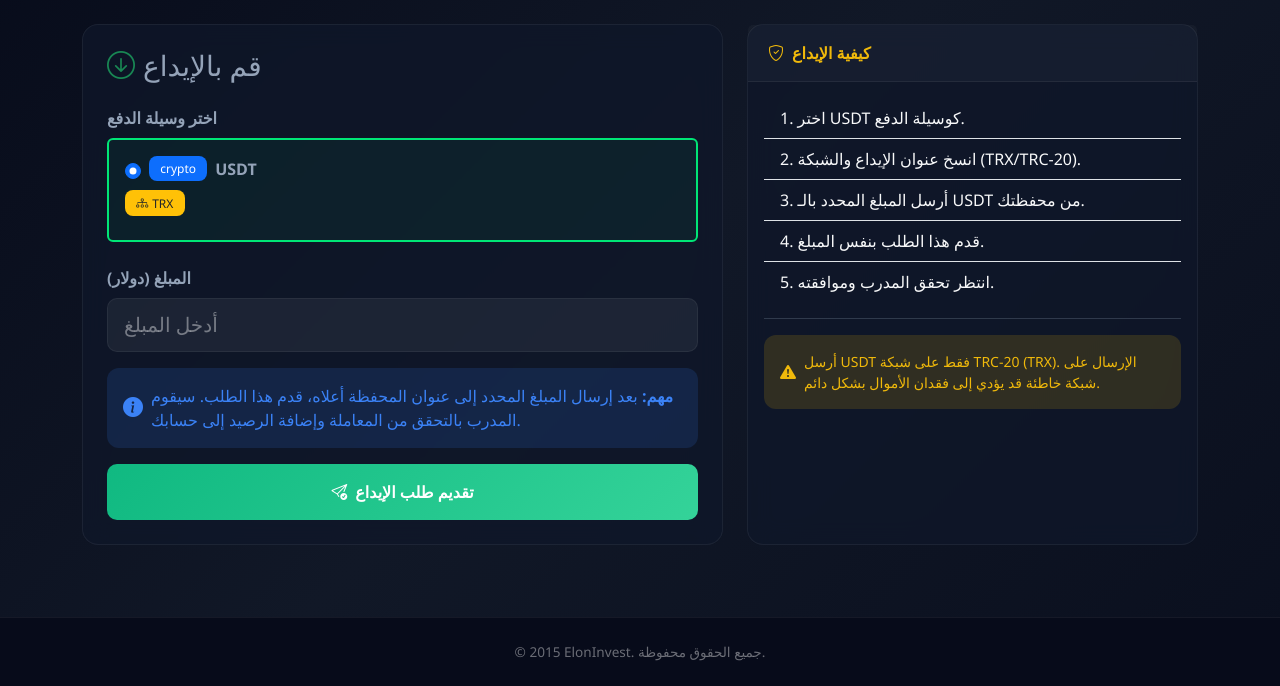
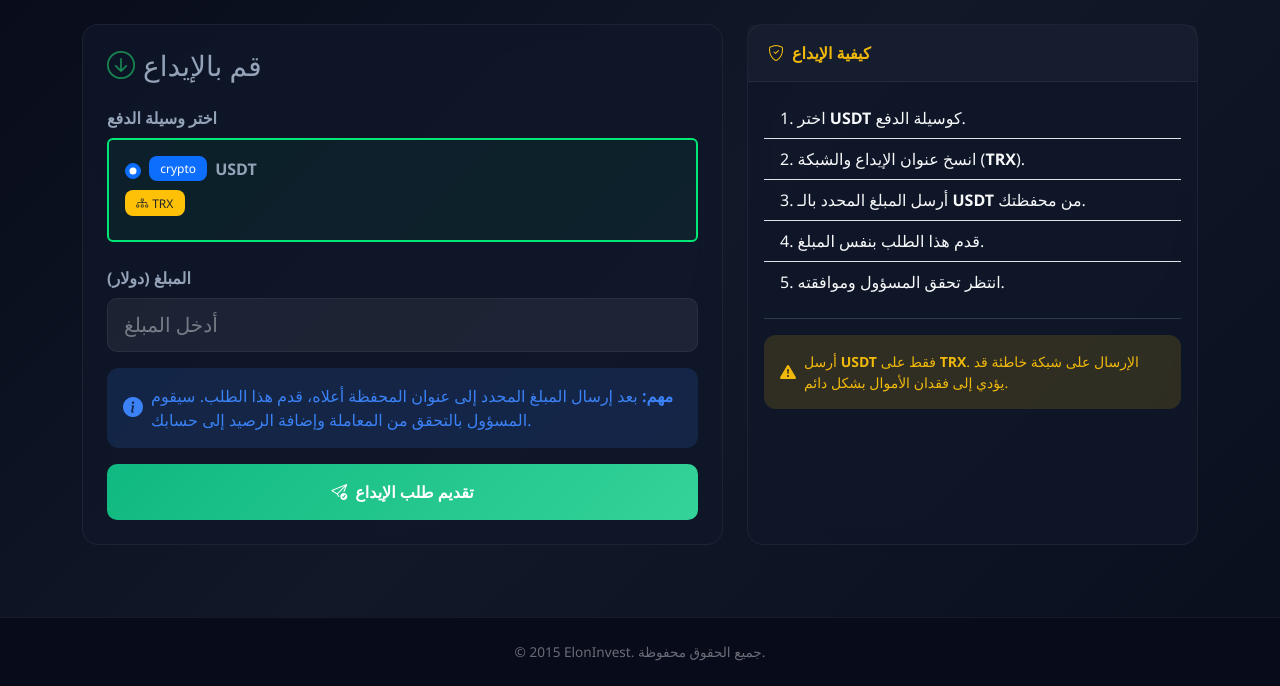
Before and after one commit to txglobalpro/eloninvest1, a Flask app: page /investment/deposit in a window 1280 px wide. Shown: the part 125-811 px from the top of the page. Run offline with Flask 3, Linux system fonts and the light colour scheme; a user stored in the database is signed in; data comes from the database, SQL or seed files in the repository.

Commit message:
fix(deposit): dynamic instructions/warning based on selected payment method

```diff
--- a/templates/investment/deposit.html
+++ b/templates/investment/deposit.html
@@ -23,7 +23,8 @@
                             {% endif %}
                         {% endfor %}
                         {% endif %}
-                        <div class="pm-card mb-3 p-3 rounded" data-pm-id="{{ pm.id }}" style="cursor:pointer;border:2px solid var(--border-color);transition:all 0.2s;">
+                        {% set cur = pm.label.split(' ')[0] %}
+                        <div class="pm-card mb-3 p-3 rounded" data-pm-id="{{ pm.id }}" data-currency="{{ cur }}" data-network="{{ ns.network }}" style="cursor:pointer;border:2px solid var(--border-color);transition:all 0.2s;">
                             <div class="d-flex align-items-center mb-2">
                                 <input type="radio" name="payment_method_id" value="{{ pm.id }}" class="form-check-input me-2" id="pm{{ pm.id }}" {{ 'checked' if loop.first }}>
                                 <span class="badge bg-{{ 'primary' if pm.type == 'crypto' else 'info' if pm.type == 'paypal' else 'secondary' if pm.type == 'bank' else 'success' }} me-2">{{ pm.type }}</span>
@@ -57,7 +58,7 @@
                         <i class="bi bi-info-circle-fill me-2 fs-5"></i>
                         <div>
                             <strong>{{ 'Important' if lang == 'en' else 'مهم' }}:</strong>
-                            {{ 'After sending the exact amount to the wallet address above, submit this request. Our admin will verify the transaction and credit your account.' if lang == 'en' else 'بعد إرسال المبلغ المحدد إلى عنوان المحفظة أعلاه، قدم هذا الطلب. سيقوم المدرب بالتحقق من المعاملة وإضافة الرصيد إلى حسابك.' }}
+                            {{ 'After sending the exact amount to the wallet address above, submit this request. Our admin will verify the transaction and credit your account.' if lang == 'en' else 'بعد إرسال المبلغ المحدد إلى عنوان المحفظة أعلاه، قدم هذا الطلب. سيقوم المسؤول بالتحقق من المعاملة وإضافة الرصيد إلى حسابك.' }}
                         </div>
                     </div>
                     <button type="submit" class="btn btn-success w-100 py-3">
@@ -77,17 +78,17 @@
         <div class="card h-100">
             <div class="card-header"><i class="bi bi-shield-check me-2"></i>{{ 'How to Deposit' if lang == 'en' else 'كيفية الإيداع' }}</div>
             <div class="card-body">
-                <ol class="list-group list-group-numbered list-group-flush bg-transparent">
-                    <li class="list-group-item bg-transparent text-light">{{ 'Select USDT as your payment method.' if lang == 'en' else 'اختر USDT كوسيلة الدفع.' }}</li>
-                    <li class="list-group-item bg-transparent text-light">{{ 'Copy the deposit address and network (TRX/TRC-20).' if lang == 'en' else 'انسخ عنوان الإيداع والشبكة (TRX/TRC-20).' }}</li>
-                    <li class="list-group-item bg-transparent text-light">{{ 'Send the exact amount in USDT from your wallet.' if lang == 'en' else 'أرسل المبلغ المحدد بالـ USDT من محفظتك.' }}</li>
-                    <li class="list-group-item bg-transparent text-light">{{ 'Submit this form with the same amount.' if lang == 'en' else 'قدم هذا الطلب بنفس المبلغ.' }}</li>
-                    <li class="list-group-item bg-transparent text-light">{{ 'Wait for admin verification and approval.' if lang == 'en' else 'انتظر تحقق المدرب وموافقته.' }}</li>
+                <ol class="list-group list-group-numbered list-group-flush bg-transparent" id="instructionList">
+                    <li class="list-group-item bg-transparent text-light step-text">{{ 'Select' if lang == 'en' else 'اختر' }} <strong class="step-cur">USDT</strong> {{ 'as your payment method.' if lang == 'en' else 'كوسيلة الدفع.' }}</li>
+                    <li class="list-group-item bg-transparent text-light step-text">{{ 'Copy the deposit address and network' if lang == 'en' else 'انسخ عنوان الإيداع والشبكة' }} (<strong class="step-net">TRC-20</strong>).</li>
+                    <li class="list-group-item bg-transparent text-light step-text">{{ 'Send the exact amount in' if lang == 'en' else 'أرسل المبلغ المحدد بالـ' }} <strong class="step-cur">USDT</strong> {{ 'from your wallet.' if lang == 'en' else 'من محفظتك.' }}</li>
+                    <li class="list-group-item bg-transparent text-light step-text">{{ 'Submit this form with the same amount.' if lang == 'en' else 'قدم هذا الطلب بنفس المبلغ.' }}</li>
+                    <li class="list-group-item bg-transparent text-light step-text">{{ 'Wait for admin verification and approval.' if lang == 'en' else 'انتظر تحقق المسؤول وموافقته.' }}</li>
                 </ol>
                 <hr>
-                <div class="alert alert-warning d-flex align-items-center mb-0" role="alert">
+                <div class="alert alert-warning d-flex align-items-center mb-0" role="alert" id="warningAlert">
                     <i class="bi bi-exclamation-triangle-fill me-2"></i>
-                    <small>{{ 'Only send USDT on TRC-20 (TRX network). Sending on the wrong network may result in permanent loss of funds.' if lang == 'en' else 'أرسل USDT فقط على شبكة TRC-20 (TRX). الإرسال على شبكة خاطئة قد يؤدي إلى فقدان الأموال بشكل دائم.' }}</small>
+                    <small>{{ 'Only send' if lang == 'en' else 'أرسل' }} <strong class="step-cur">USDT</strong> {{ 'on' if lang == 'en' else 'فقط على' }} <strong class="step-net">TRC-20</strong>. {{ 'Sending on the wrong network may result in permanent loss of funds.' if lang == 'en' else 'الإرسال على شبكة خاطئة قد يؤدي إلى فقدان الأموال بشكل دائم.' }}</small>
                 </div>
             </div>
         </div>
@@ -105,13 +106,22 @@ document.querySelectorAll('.pm-card').forEach(function(card) {
         });
         card.style.borderColor = '#00e676';
         card.style.background = 'rgba(0,230,118,0.05)';
+        updateInstructions(card.dataset.currency, card.dataset.network);
     });
 });
+
+function updateInstructions(cur, net) {
+    document.querySelectorAll('.step-cur').forEach(function(el) { el.textContent = cur; });
+    document.querySelectorAll('.step-net').forEach(function(el) { el.textContent = net; });
+}
+
 var firstCard = document.querySelector('.pm-card');
 if (firstCard) {
     firstCard.style.borderColor = '#00e676';
     firstCard.style.background = 'rgba(0,230,118,0.05)';
+    updateInstructions(firstCard.dataset.currency, firstCard.dataset.network);
 }
+
 function copyAddr(id) {
     var input = document.getElementById(id);
     input.select();
```
